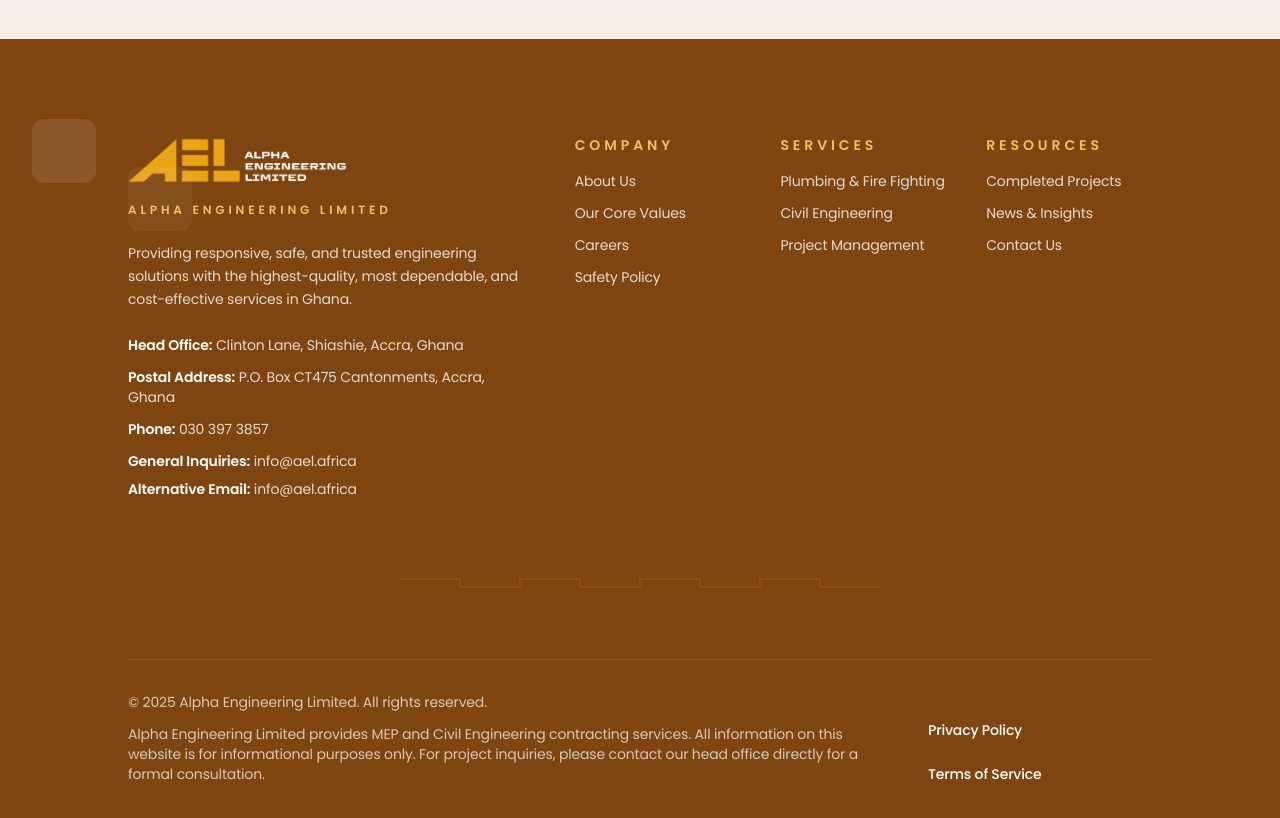
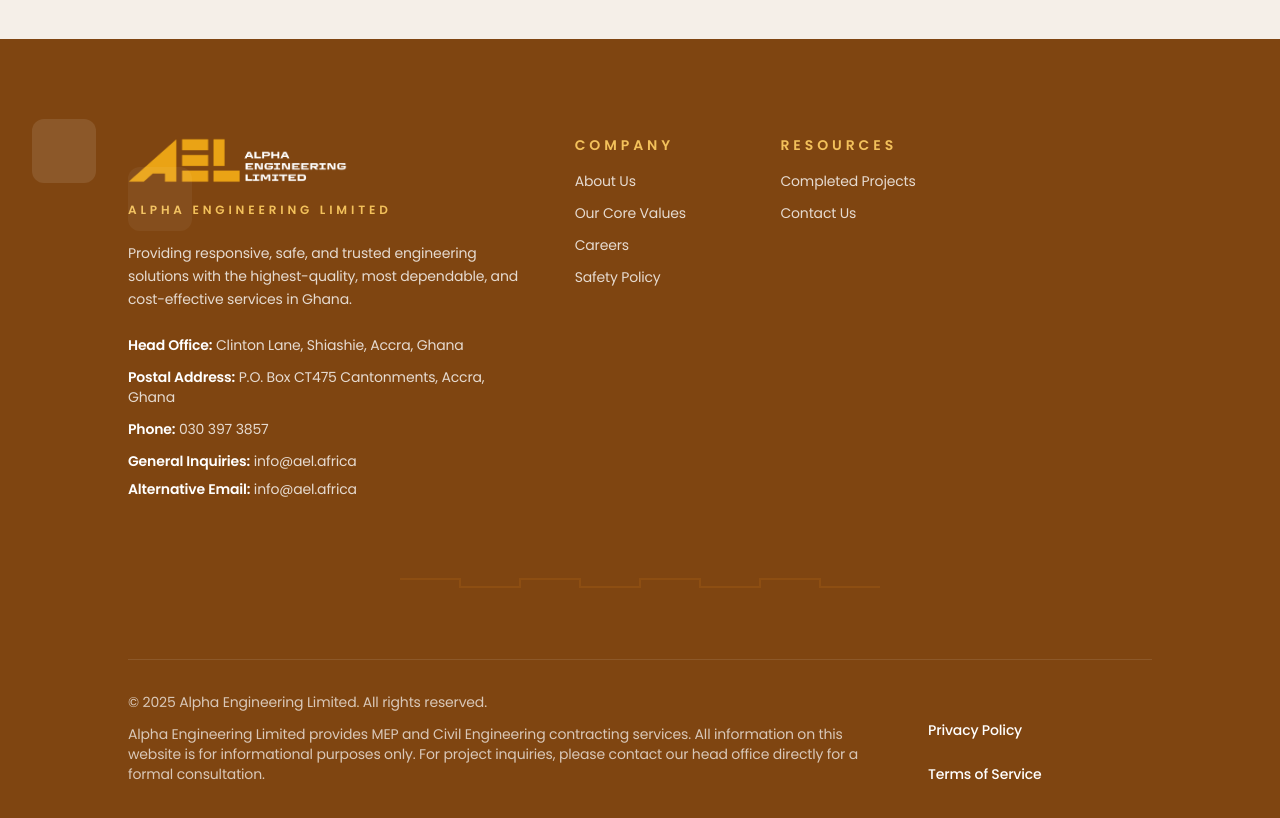
Before and after one commit to EllisOtoo/aelafrica, a Next.js app: page / in a window 1280 px wide. Shown: the part 4260-5078 px from the top of the page. Built offline with nearby package versions, Linux system fonts and the light colour scheme.

Commit message:
Update footer to exlude deadlinks

```diff
--- a/app/components/footer/Footer.tsx
+++ b/app/components/footer/Footer.tsx
@@ -11,19 +11,19 @@ const LINK_GROUPS = [
       { label: "Safety Policy", href: "/about#safety" },
     ],
   },
-  {
-    heading: "Services",
-    links: [
-      { label: "Plumbing & Fire Fighting", href: "/services/plumbing-fire" },
-      { label: "Civil Engineering", href: "/services/civil-engineering" },
-      { label: "Project Management", href: "/services/project-management" },
-    ],
-  },
+  // {
+  //   heading: "Services",
+  //   links: [
+  //     { label: "Plumbing & Fire Fighting", href: "/services/plumbing-fire" },
+  //     { label: "Civil Engineering", href: "/services/civil-engineering" },
+  //     { label: "Project Management", href: "/services/project-management" },
+  //   ],
+  // },
   {
     heading: "Resources",
     links: [
       { label: "Completed Projects", href: "/projects" },
-      { label: "News & Insights", href: "/news" },
+      // { label: "News & Insights", href: "/news" },
       { label: "Contact Us", href: "/contact" },
     ],
   },
@@ -133,7 +133,6 @@ const Footer = () => {
               </div>
             ))}
           </div>
-
         </div>
 
         <div className="flex justify-center">
```
